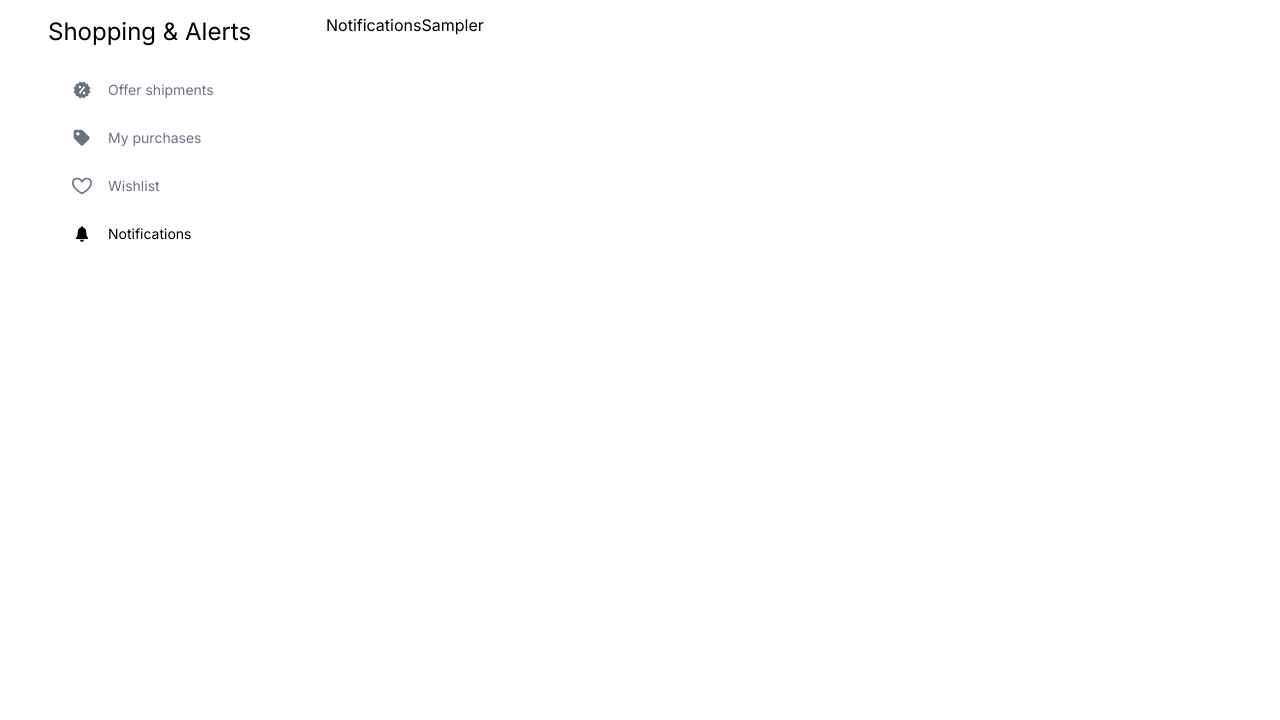
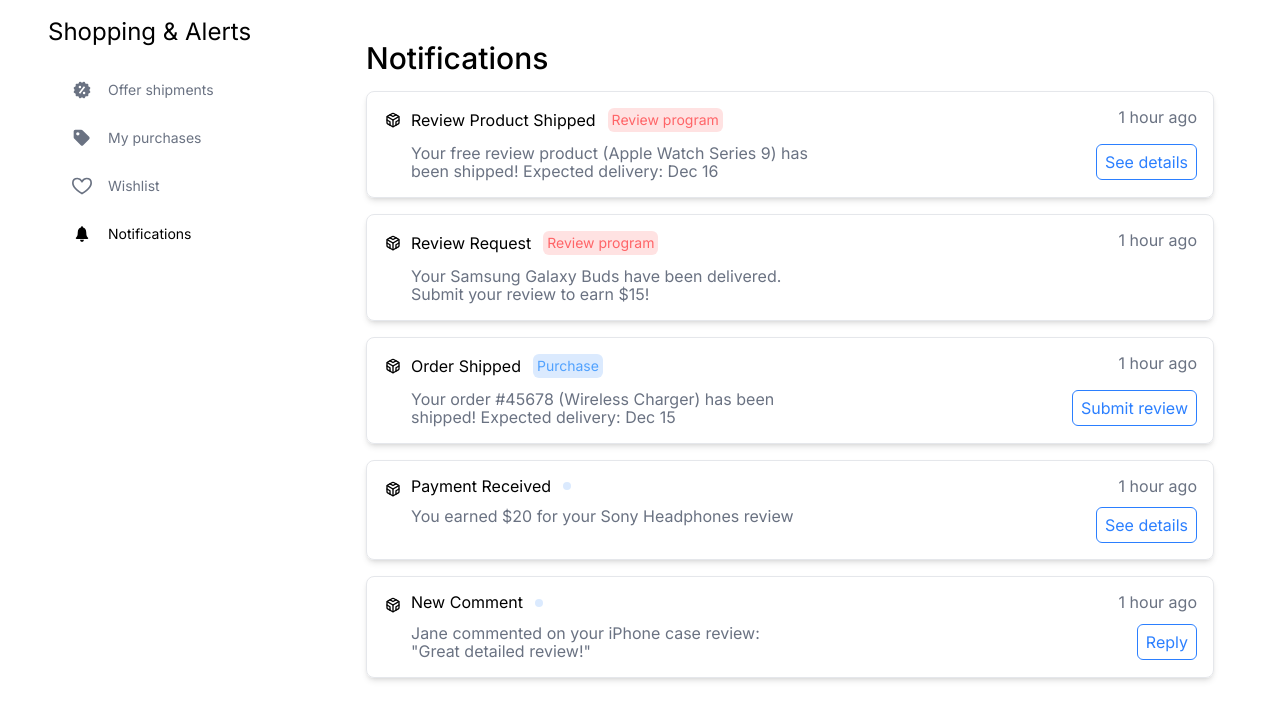
Before and after one commit to hosainahmeed/sampli-dashbaord, a React (Vite) app: page /sampler/campaign/shipments/notifications in a window 1280 px wide. Shown: the top 720 px of the page. Built offline with nearby package versions, Linux system fonts and the light colour scheme.

Commit message:
done shipment 60%

```diff
--- a/src/pages/sampler/SamplerHome/components/shipments/components/NotificationsSampler.jsx
+++ b/src/pages/sampler/SamplerHome/components/shipments/components/NotificationsSampler.jsx
@@ -1,8 +1,117 @@
 import React from 'react'
+import { FiCodesandbox } from 'react-icons/fi'
+
+const notificationData = [
+  {
+    id: 1,
+    type: 'Review Product Shipped',
+    category: 'Review program',
+    message:
+      'Your free review product (Apple Watch Series 9) has been shipped! Expected delivery: Dec 16',
+    product: 'BENGOO G9000 Stereo Gaming Headset',
+    qty: 2,
+    action: 'See details',
+    time: '1 hour ago',
+    button: 'See details',
+  },
+  {
+    id: 2,
+    type: 'Review Request',
+    category: 'Review program',
+    message:
+      'Your Samsung Galaxy Buds have been delivered. Submit your review to earn $15!',
+    product: 'BENGOO G9000 Stereo Gaming Headset',
+    qty: 2,
+    action: 'Submit review',
+    time: '1 hour ago',
+    image: `https://picsum.photos/seed/${Math.random() * 1000}/150`,
+    button: 'Submit review',
+  },
+  {
+    id: 3,
+    type: 'Order Shipped',
+    category: 'Purchase',
+    message:
+      'Your order #45678 (Wireless Charger) has been shipped! Expected delivery: Dec 15',
+    product: 'BENGOO G9000 Stereo Gaming Headset',
+    qty: 2,
+    action: 'Submit review',
+    time: '1 hour ago',
+    button: 'Submit review',
+  },
+  {
+    id: 4,
+    type: 'Payment Received',
+    category: '',
+    message: 'You earned $20 for your Sony Headphones review',
+    product: '',
+    qty: 0,
+    action: 'See details',
+    time: '1 hour ago',
+    button: 'See details',
+  },
+  {
+    id: 5,
+    type: 'New Comment',
+    category: '',
+    message:
+      'Jane commented on your iPhone case review: "Great detailed review!"',
+    product: '',
+    qty: 0,
+    action: 'Reply',
+    time: '1 hour ago',
+    button: 'Reply',
+  },
+]
+
+const NotificationCard = ({ notification }) => {
+  return (
+    <div className="flex justify-between  border border-gray-200 p-4 rounded-lg shadow-md mb-4">
+      <FiCodesandbox className=" w-5 mr-2 mt-1" />
+
+      <div className="flex-1">
+        <section className="flex justify-between  ">
+          <div className="flex items-center justify-center gap-3 ">
+            <div>{notification.type}</div>
+            <div
+              className={` p-1 text-[14px] rounded-md ${
+                notification.category == 'Review program'
+                  ? 'bg-red-100 text-red-400'
+                  : 'bg-blue-100 text-blue-400'
+              }`}
+            >
+              {notification.category}
+            </div>
+          </div>
+          <div className="text-gray-500  ">{notification.time}</div>
+        </section>
+
+        <div className='flex justify-between  items-start mt-3'>
+          <section className="text-gray-500 max-w-[400px] w-full">
+            {notification.message}
+          </section>
+          {!notification.image && (
+          //   <img src={notification.image} alt={notification.category} />
+               <div className='border border-blue-500 text-blue-500 p-2 rounded-md'>{notification.button}</div>
+          )}
+        </div>
+
+        <section></section>
+      </div>
+    </div>
+  )
+}
 
 const NotificationsSampler = () => {
   return (
-    <div>NotificationsSampler</div>
+    <div className="max-w-4xl mx-auto p-6">
+      <h1 className="text-3xl font-semibold mb-6">Notifications</h1>
+      <div>
+        {notificationData.map((notification) => (
+          <NotificationCard key={notification.id} notification={notification} />
+        ))}
+      </div>
+    </div>
   )
 }
 
```
